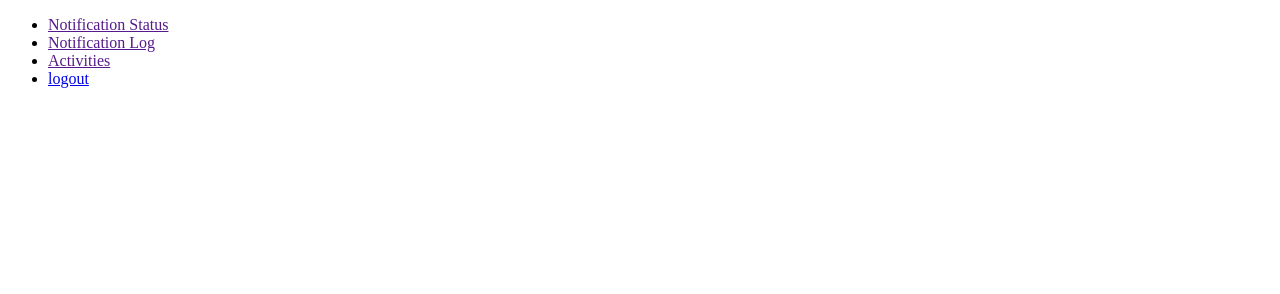
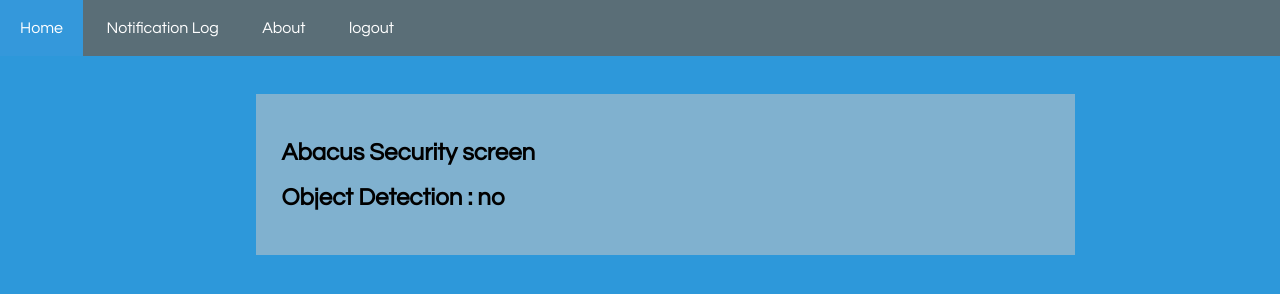
Before and after one commit to ibrahimnsu15/teamAbacus_cse299, a website: page home.html in a window 1280 px wide. Drawn offline with Linux system fonts and the light colour scheme; files that its build step writes are made by us from their sources; no server answers.

Commit message:
connect ir to server

```diff
--- a/home.html
+++ b/home.html
@@ -1,24 +1,62 @@
 <!DOCTYPE html>
 <html>
     <head>
-	<title>Abacus security home</title>
+        <link rel="stylesheet" href="style/homeStyle.css">
         <meta charset="utf-8">
+        <title>Abacus Home</title>
     </head>
     <body>
-	<style type="text/css" media="screen">
 
-	</style>
         <nav>
-    	<div id="navbar">
-    	 <ul id="navlist">
-          <li><a href="" >Notification Status</a></li>
-          <li><a href="" >Notification Log</a></li>
-          <li><a href="" >Activities</a></li>
-          <li><a href="/" title=""id="logoutClick">logout</a></li>
+
+            <ul>
+                <li class="List"><a href="#" id="home">Home</a></li>
+                <li class="List"><a href="#" id="log">Notification Log</a></li>
+                <li class="List"><a href="#" id="about">About</a></li>
+                <li class="logoutList"><a href="#" id="logout">logout</a></li>
 
             </ul>
+
+        </nav>
+
+
+        <div class="container">
+            <h2 >Abacus Security screen</h2>
+            <h2 id="resultScreen">Object Detection : </h2>
         </div>
-    </nav>
+
+        <script>
+            var counter="0";
+            var flag=false;
+            var display = document.getElementById("resultScreen");
+            function setSignalScreen(){
+                console.log("Call screen "+counter);
+                getHttpRequest();
+            };
+
+            function getHttpRequest(){
+                var xhr = new XMLHttpRequest();
+                xhr.open("GET","/reqCount",true);
+                xhr.responseType = 'text';
+                xhr.onload = function(){
+                    if(xhr.readyState === xhr.DONE){
+                        if(xhr.responseText != counter){
+                            console.log("Response: "+xhr.responseText);
+                            display.innerHTML = "Object Detection : yes";
+                            counter=xhr.responseText;
+                            flag=true;
+                        }else{
+                            console.log("Response: "+xhr.responseText);
+                            display.innerHTML = "Object Detection : no";
+                            counter=xhr.responseText;
+                        }
+                    }
+                }
+                xhr.send(null);
+            }
+            setSignalScreen();
+            setInterval(setSignalScreen,1000);
+        </script>
 
     </body>
 </html>
--- a/main.js
+++ b/main.js
@@ -40,7 +40,7 @@ app.route("/req").get( (req,res) =>{
 app.route("/reqCount").get( (req,res) =>{
     var tmp = counter.toString();
     // res.send(counter);
-    res.send(tmp, { 'Content-Type': 'text/plain' }, 201);
+    res.send(tmp, { 'Content-Type': 'text/plain' }, 200);
 
 });
 
--- /dev/null
+++ b/resource/style/homeStyle.css
@@ -0,0 +1,41 @@
+body{
+    margin: 0;
+    padding: 0;
+    background: #2d98da;
+    font-family: 'Century Gothic',sans-serif;
+}
+
+
+nav ul{
+    margin: 0;
+    padding: 0;
+    overflow: hidden;
+    color: white;
+    background-color: #5a6e77;
+    text-align: left;
+    transition: max-height 0.4s;
+}
+nav ul li{
+    display: inline-block;
+    padding: 20px;
+    transition: all ease-in-out 250ms;
+    cursor: pointer;
+}
+
+
+nav ul li a{
+    text-decoration: none;
+    color: white;
+}
+nav ul li:hover{
+    background: #3498db;
+}
+
+
+.container{
+    padding: 2%;
+    margin-top: 3%;
+    margin-left: 20%;
+    width: 60%;
+    background-color: #80b1cf;
+}
```
Lines whose indentation alone changed are shown as unchanged.
